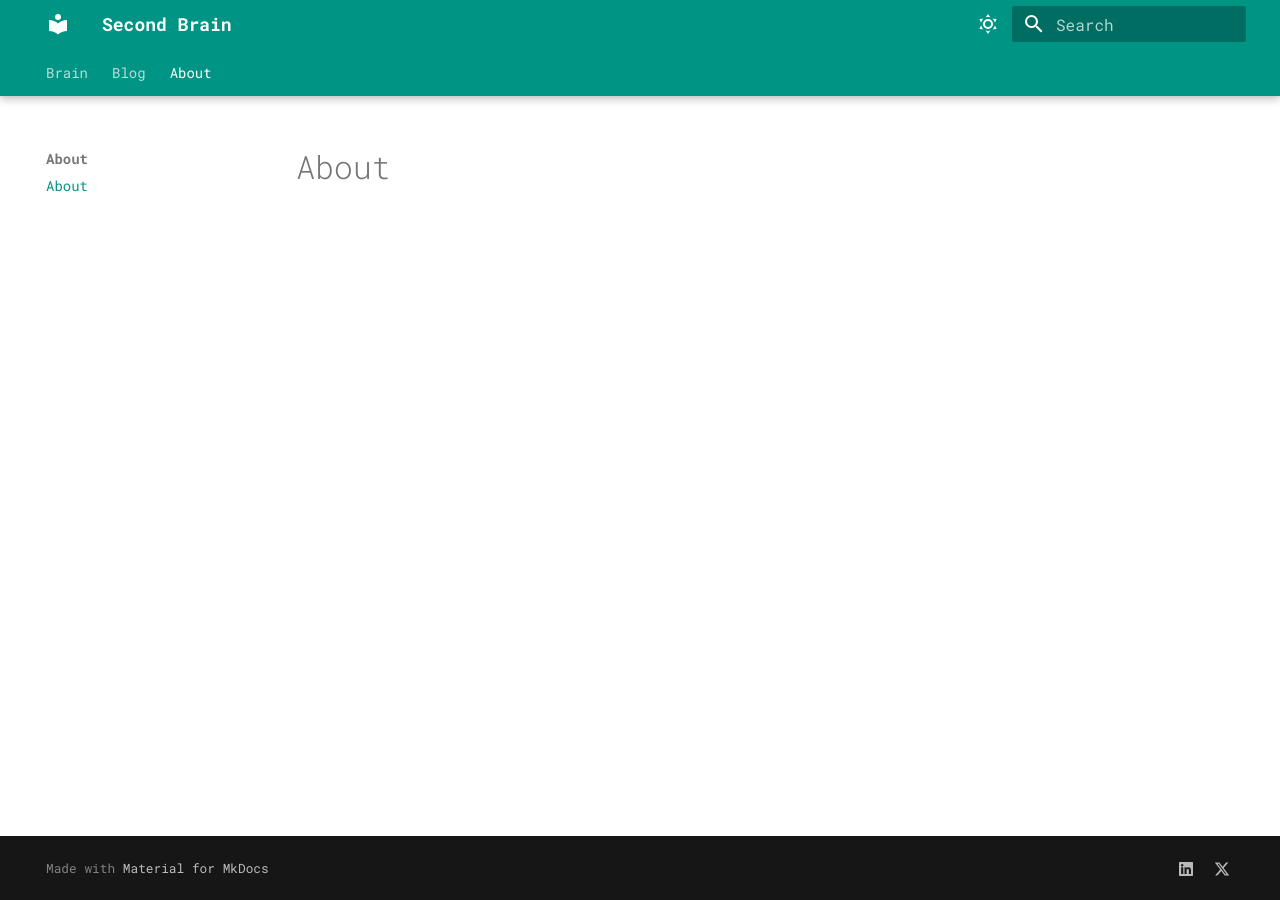
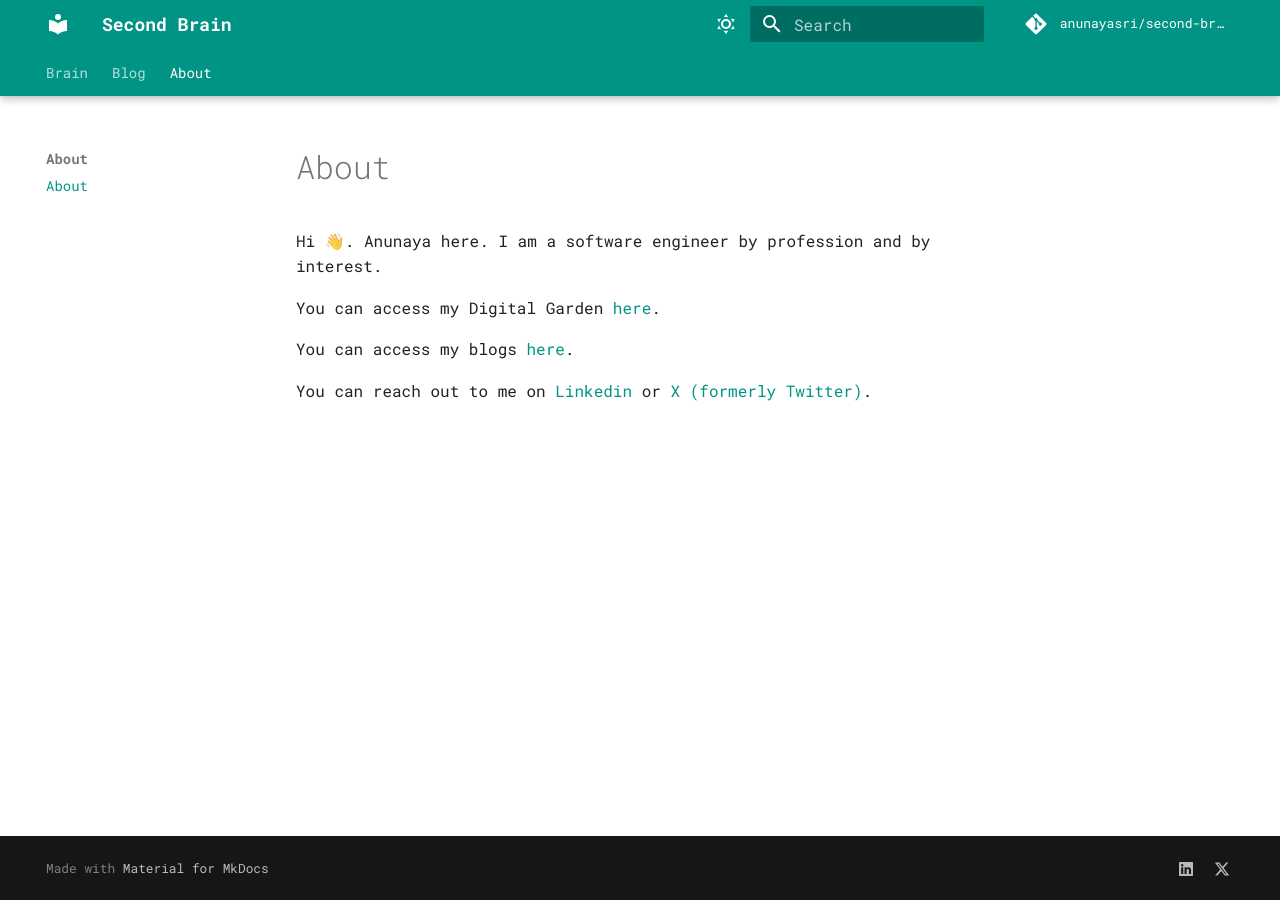
Before and after one commit to anunayasri/second-brain, an MkDocs documentation site: the page built from docs/about.md, in a window 1280 px wide. Built offline with MkDocs 1.6.1 and Material for MkDocs 9.7.7, drawn with Linux system fonts in a browser that asks for light colours; comment, search, counter and statistics services are not loaded.

Commit message:
Add about section

```diff
--- a/docs/about.md
+++ b/docs/about.md
@@ -1 +1,11 @@
 # About
+
+Hi 👋. Anunaya here. I am a software engineer by profession and by interest.
+
+You can access my Digital Garden [here](/second-brain/).
+
+You can access my blogs [here](/second-brain/blog/).
+
+You can reach out to me on
+[Linkedin](https://www.linkedin.com/in/anunayasrivastava/) or [X (formerly
+Twitter)](https://x.com/anunayasri).
--- a/mkdocs.yml
+++ b/mkdocs.yml
@@ -53,6 +53,8 @@ nav:
       - Recipes:
         - Python f-string: software-engg/recipes/python-fstrings.md
         - Python Dependencies: ./software-engg/recipes/python-dependencies.md
+    - Blog:
+      - blog/index.md
 
   - Blog:
     - blog/index.md
@@ -77,7 +79,5 @@ extra:
       name: Anunaya on X
       link: https://x.com/anunayasri
 
-
-# pages:
-#   - Home: index.md
-#   - Folder1: folder1/f1_file1.md
+repo_name: anunayasri/second-brain
+repo_url: https://github.com/anunayasri/second-brain
```
